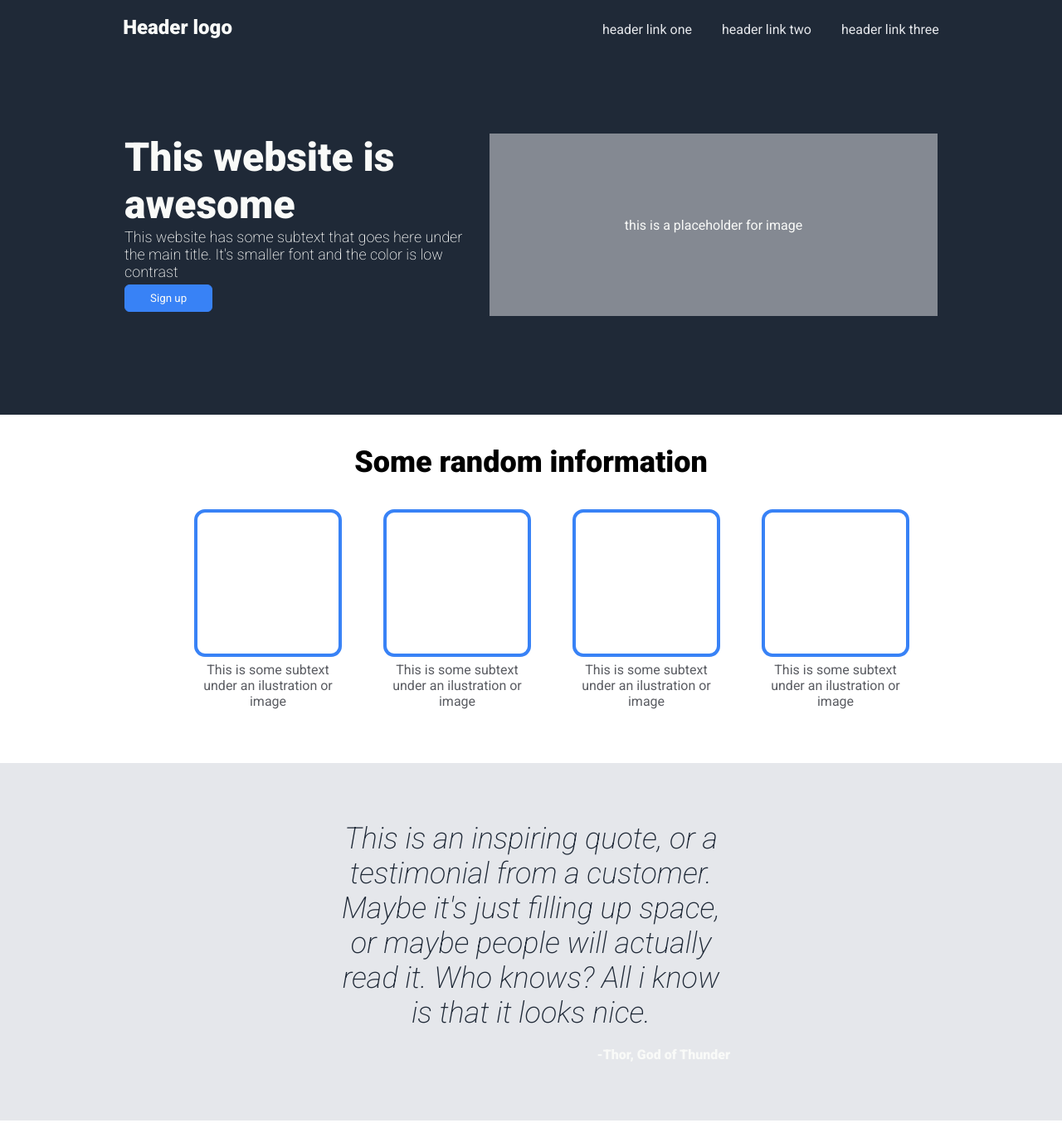
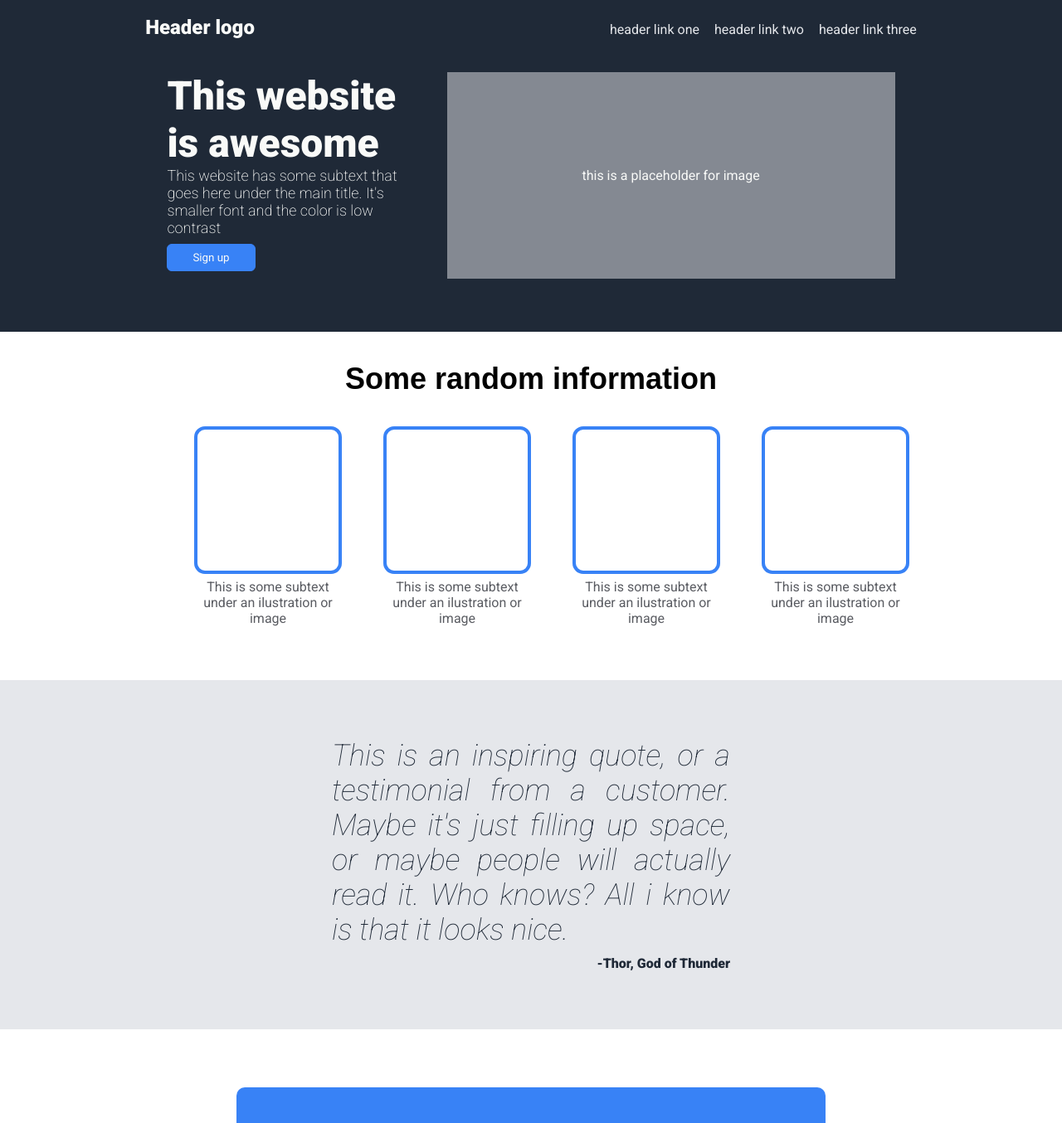
Before and after one commit to lavs123/landing_page, a plain HTML site: page index.html in a window 1280 px wide. Shown: the top 1354 px of the page at 83% size. Drawn offline with Linux system fonts and the light colour scheme.

Commit message:
This is the final edition on this project. all the html parts are completed and as the guide shows

```diff
--- a/style.css
+++ b/style.css
@@ -7,7 +7,7 @@ body{
 /*inicio da sessao header*/
 .header{
     background-color:#1F2937;
-    height: 500px;
+    height: 50VH;
     font-family: "Roboto", sans-serif;
 }
 .nav{
@@ -28,7 +28,7 @@ body{
    list-style: none;
   }
 
-li,a {
+li a {
    text-decoration: none;
    padding-left: 18px;
    color: #E5E7EB;
@@ -38,17 +38,17 @@ li,a {
 
  .hero{
    display: flex;
-   margin-top: 100px;
+   margin-top: 2%;
    justify-content: center;
    text-align: left;
 
  }
 .info_hero{
-   width: 410px;
+   width: 24%;
    margin-right: 30px;
 }
 
- .info_hero, h1{
+ .info_hero h1{
    font-size: 48px;
    color: #F9FAF8;
    margin-top: 0px;
@@ -62,7 +62,7 @@ li,a {
    font-size: 18px;
    color: #F9FAF8;
    margin-top: 0px;
-   margin-bottom: 5px;
+   margin-bottom: 9px;
    font-family: "Roboto", sans-serif;
    font-weight: 200;
  }
@@ -100,7 +100,7 @@ li,a {
  }
  .info_title{
   font-size: 36px;
-  font-family: "Roboto", sans-serif;
+  font-family: "Robotdfo", sans-serif;
   font-weight: 900;
  }
  .element_box{
@@ -142,13 +142,15 @@ li,a {
    .testemonial_text{
     font-size: 36px;
     font-family: "Roboto",sans-serif;
-    text-align: center;
+    text-align: justify;
+    font-weight: 100;
     padding-top:70px;
     font-style: italic;
     color: #1F2937;
    }
    .author {
     display: flex;
+    color: #1F2937;
     justify-content: flex-end;
     font-family: "Roboto",sans-serif;
     padding-bottom: 70px;
@@ -189,7 +191,6 @@ li,a {
  }
 
  .btn_modal{
-  color: #F9FAF8;
   border: 2px solid #F9FAF8;
   background-color: #3882F6;
   border: 2px solid #F9FAF8;
@@ -200,7 +201,7 @@ li,a {
  }
  .btn_modal a {
   text-decoration: none;
-
+  color: #F9FAF8;
  }
 /*Fim section modal*/
 /*Inicio section footer*/
@@ -210,7 +211,7 @@ li,a {
   background-color:#1F2937;
 }
 span{
-  padding-top:20px ;
-  padding-bottom: 20px;
+  padding-top:2% ;
+  padding-bottom: 2%;
   color: #F9FAF8;
   }
```
Also changed, not shown: index.html (+7 -2 lines).
